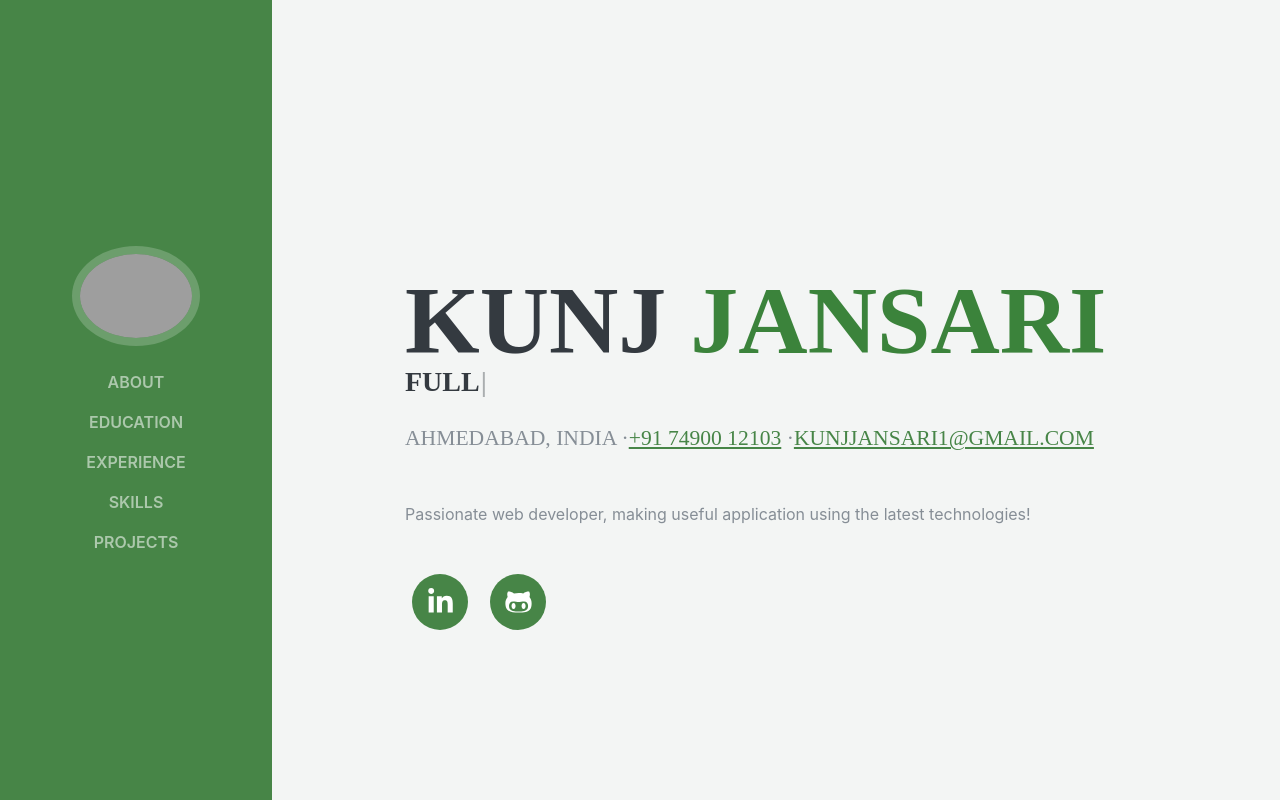
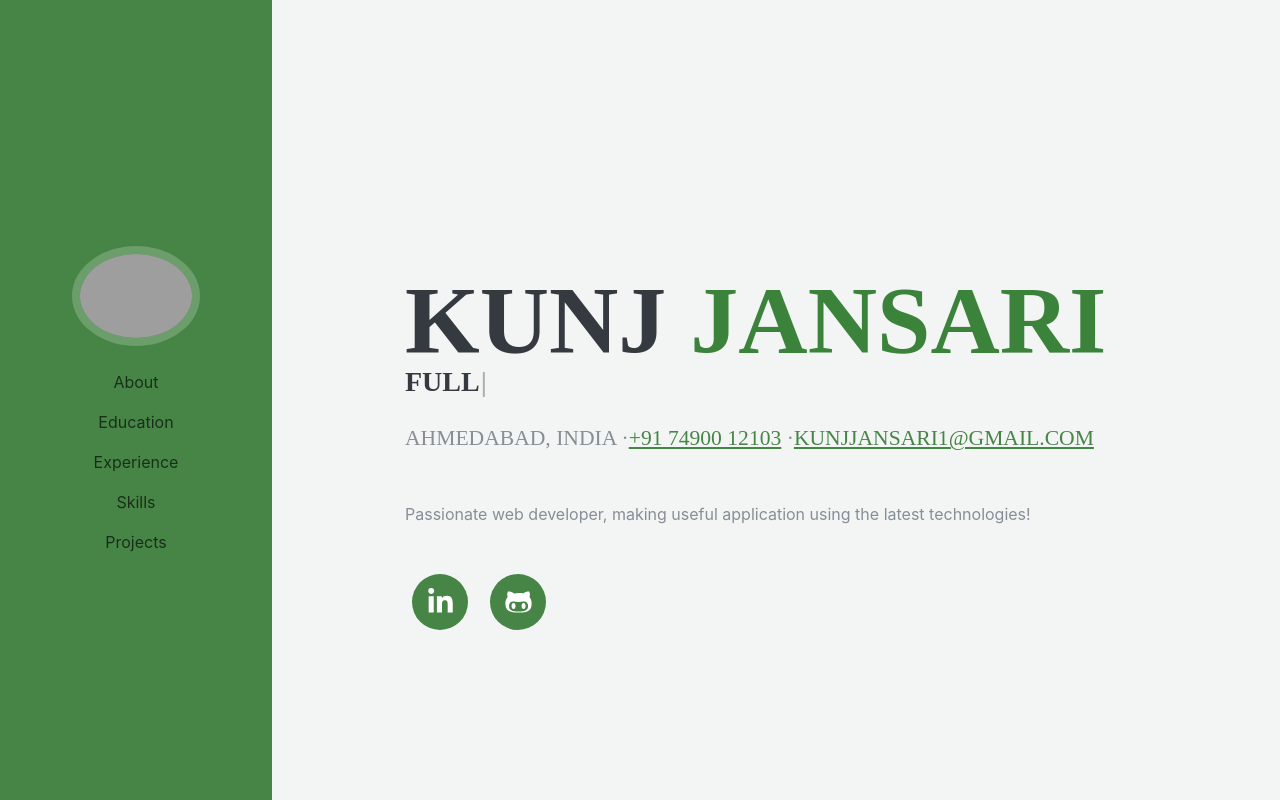
Before and after one commit to Kunj2103/Portfolio, a React (Vite) app: page / in a window 1280 px wide. Shown: the top 800 px of the page. Built offline with nearby package versions, Linux system fonts and the light colour scheme; grey boxes are pictures that could not be loaded; some icons are missing.

Commit message:
UI change for navbar

```diff
--- a/src/components/SideNav.jsx
+++ b/src/components/SideNav.jsx
@@ -1,15 +1,14 @@
 import React from "react";
 import { useTranslation } from "react-i18next";
 import { Link } from "react-scroll";
+import { Navbar, Nav } from "react-bootstrap";
+
 const SideNav = () => {
   const { t } = useTranslation();
+
   return (
-    <>
-      <nav
-        className="navbar navbar-expand-lg navbar-dark bg-primary fixed-top"
-        id="sideNav"
-      >
-        <a className="navbar-brand js-scroll-trigger" href="#page-top">
+    <Navbar bg="primary" expand="lg" fixed="top" id="sideNav">
+      <Navbar.Brand href="#page-top">
         <span className="d-block d-lg-none">Kunj Jansari</span>
         <span className="d-none d-lg-block">
           <img
@@ -18,74 +17,58 @@ const SideNav = () => {
             alt=""
           />
         </span>
-        </a>
-        <button
-          className="navbar-toggler"
-          type="button"
-          data-toggle="collapse"
-          data-target="#navbarSupportedContent"
-          aria-controls="navbarSupportedContent"
-          aria-expanded="false"
-          aria-label="Toggle navigation"
-        >
-          <span className="navbar-toggler-icon"></span>
-        </button>
-        <div className="collapse navbar-collapse" id="navbarSupportedContent">
-          <ul className="navbar-nav">
-            <li className="nav-item">
-              <Link
-                className="nav-link js-scroll-trigger"
+      </Navbar.Brand>
+      <Navbar.Toggle aria-controls="navbarSupportedContent" />
+      <Navbar.Collapse id="navbarSupportedContent">
+        <Nav className="mr-auto" style={{ cursor: "pointer" }}>
+          <Nav.Link
+            as={Link}
             to="about"
+            spy={true}
             smooth={true}
             duration={500}
           >
             {t("links.about")}
-              </Link>
-            </li>
-            <li className="nav-item">
-              <Link
-                className="nav-link js-scroll-trigger"
+          </Nav.Link>
+          <Nav.Link
+            as={Link}
             to="education"
+            spy={true}
             smooth={true}
             duration={500}
           >
             {t("links.education")}
-              </Link>
-            </li>
-            <li className="nav-item">
-              <Link
-                className="nav-link js-scroll-trigger"
+          </Nav.Link>
+          <Nav.Link
+            as={Link}
             to="experience"
+            spy={true}
             smooth={true}
             duration={500}
           >
             {t("links.experience")}
-              </Link>
-            </li>
-            <li className="nav-item">
-              <Link
-                className="nav-link js-scroll-trigger"
+          </Nav.Link>
+          <Nav.Link
+            as={Link}
             to="skills"
+            spy={true}
             smooth={true}
             duration={500}
           >
             {t("links.skills")}
-              </Link>
-            </li>
-            <li className="nav-item">
-              <Link
-                className="nav-link js-scroll-trigger"
+          </Nav.Link>
+          <Nav.Link
+            as={Link}
             to="projects"
+            spy={true}
             smooth={true}
             duration={500}
           >
             {t("links.projects")}
-              </Link>
-            </li>
-          </ul>
-        </div>
-      </nav>
-    </>
+          </Nav.Link>
+        </Nav>
+      </Navbar.Collapse>
+    </Navbar>
   );
 };
 
--- a/src/index.css
+++ b/src/index.css
@@ -24,19 +24,19 @@ h6 {
 }
 
 h1 {
-  font-size: 6rem;
+  font-size: 4rem;
   line-height: 5.5rem;
 }
 
 h2 {
-  font-size: 3.5rem;
+  font-size: 2rem;
 }
 
 .subheading {
   text-transform: uppercase;
   font-weight: 500;
   font-family: 'Saira Extra Condensed', serif;
-  font-size: 1.35rem;
+  font-size: 1rem;
 }
 
 .list-social-icons a {
@@ -117,6 +117,15 @@ section.resume-section .resume-item .resume-date {
 }
 
 @media (min-width: 768px) {
+  .subheading{
+  font-size: 1.35rem;
+  }
+  h1{
+    font-size: 6rem;
+  }
+  h2{
+    font-size: 3.5rem;
+  }
   section.resume-section {
     min-height: 100vh;
   }
```
Lines whose indentation alone changed are shown as unchanged.
